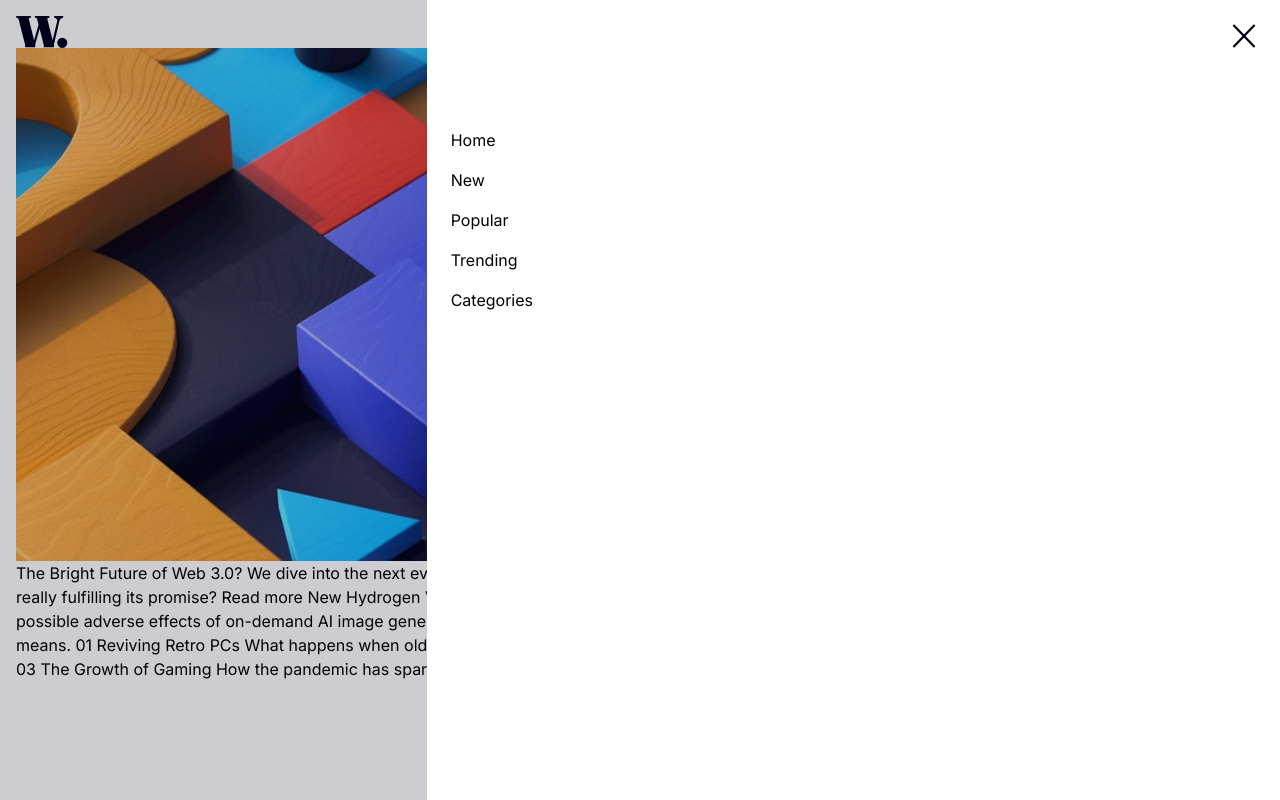
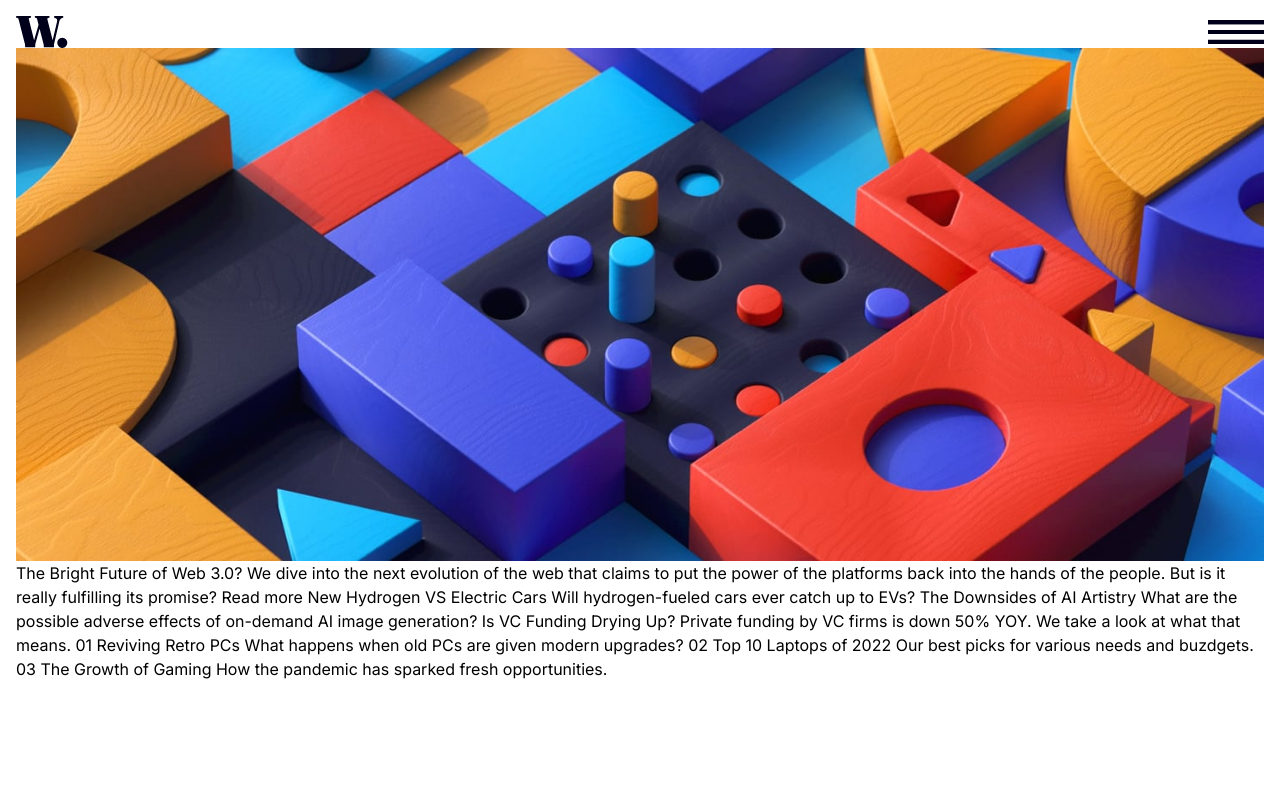
Before and after one commit to miguehenriquez/fem-news-homepage, an Angular app: page / in a window 1280 px wide. Built offline with nearby package versions, Linux system fonts and the light colour scheme.

Commit message:
show and hide menu

```diff
--- a/src/app/app.component.html
+++ b/src/app/app.component.html
@@ -1,12 +1,17 @@
 <div class="m-4">
   <header class="flex justify-between items-center">
     <img class="h-8" src="assets/images/logo.svg" alt="logo" />
-    <img class="h-6" src="assets/images/icon-menu.svg" alt="menu icon" />
+    <img
+      (click)="togglemenu()"
+      class="h-6"
+      src="assets/images/icon-menu.svg"
+      alt="menu icon"
+    />
   </header>
   <main>
     <picture>
       <source
-        media="(min-width: 650px)"
+        media="(min-width: 480px)"
         srcset="assets/images/image-web-3-desktop.jpg"
       />
       <img src="assets/images/image-web-3-mobile.jpg" alt="" />
@@ -20,14 +25,15 @@
   generation? Is VC Funding Drying Up? Private funding by VC firms is down 50%
   YOY. We take a look at what that means. 01 Reviving Retro PCs What happens
   when old PCs are given modern upgrades? 02 Top 10 Laptops of 2022 Our best
-  picks for various needs and budgets. 03 The Growth of Gaming How the pandemic
+  picks for various needs and buzdgets. 03 The Growth of Gaming How the pandemic
   has sparked fresh opportunities.
 </div>
-<div class="h-screen absolute top-0 left-0 w-full z-10 flex">
-  <div class="bg-very-dark-blue opacity-20 h-screen w-1/3"></div>
+<div *ngIf="showMenu" class="h-screen absolute top-0 left-0 w-full z-10 flex">
+  <div class="bg-very-dark-blue opacity-10 h-screen w-1/3"></div>
   <div class="h-screen flex flex-col w-2/3 bg-white opacity-100 p-6">
     <img
-      class="h-6 w-6 self-end"
+      (click)="togglemenu()"
+      class="h-7 w-7 self-end"
       src="assets/images/icon-menu-close.svg"
       alt=""
     />
--- a/src/app/app.component.ts
+++ b/src/app/app.component.ts
@@ -3,8 +3,14 @@ import { Component } from '@angular/core';
 @Component({
   selector: 'app-root',
   templateUrl: './app.component.html',
-  styleUrls: ['./app.component.css']
+  styleUrls: ['./app.component.css'],
 })
 export class AppComponent {
   title = 'news-homepage';
+
+  showMenu: boolean = false;
+
+  togglemenu() {
+    this.showMenu = !this.showMenu;
+  }
 }
```
Also changed, not shown: src/app/app.module.ts (+4 -8 lines).
